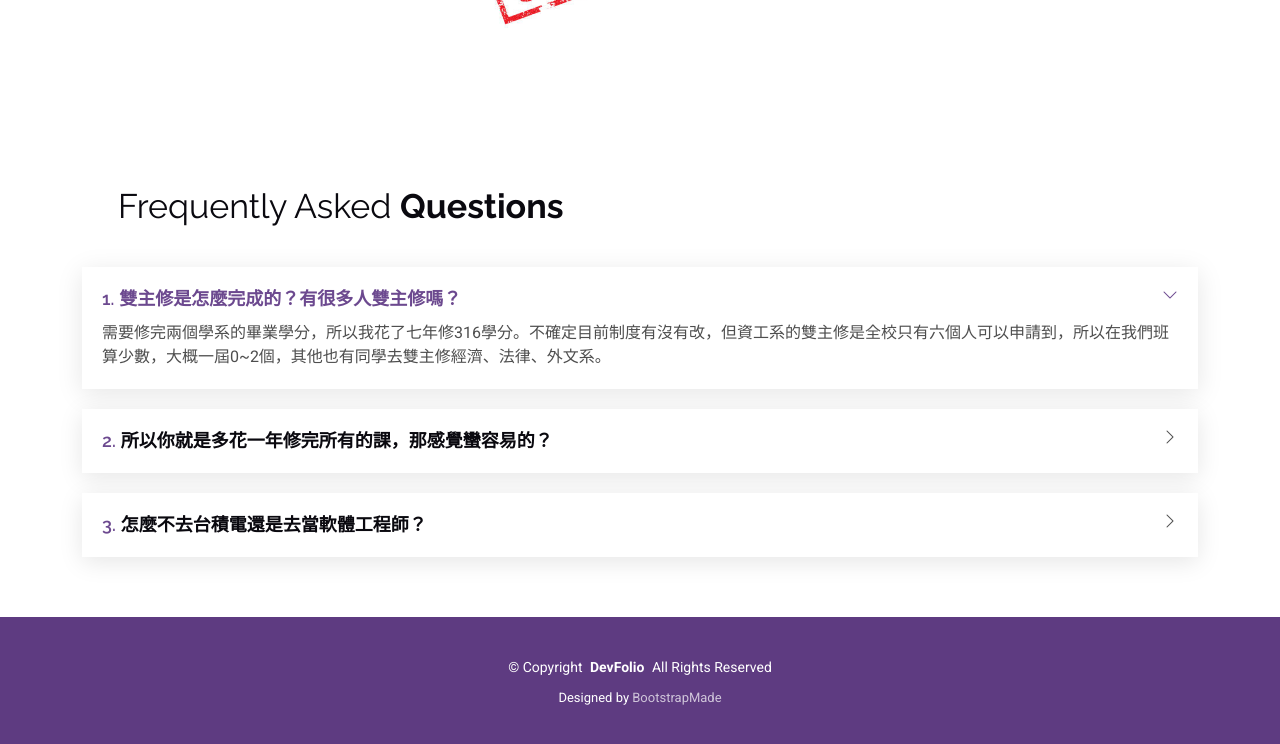
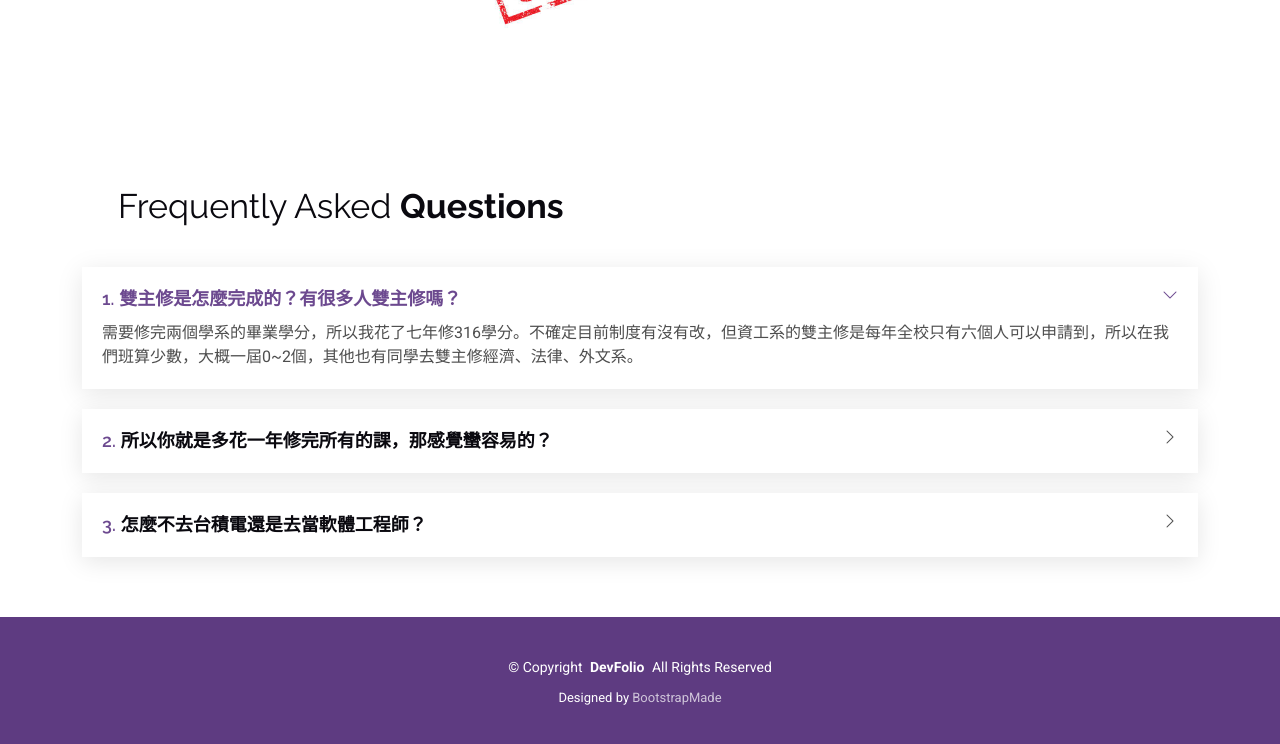
Before and after one commit to HYenTung/HYenTung.github.io, a plain HTML site: page index.html in a window 1280 px wide. Shown: the part 5510-6254 px from the top of the page. Drawn offline with Linux system fonts and the light colour scheme.

Commit message:
small mod

```diff
--- a/index.html
+++ b/index.html
@@ -466,7 +466,7 @@
                     <h3><span class="num">1.</span> <span>雙主修是怎麼完成的？有很多人雙主修嗎？</span></h3>
                     <div class="faq-content">
                     <p>
-                        需要修完兩個學系的畢業學分，所以我花了七年修316學分。不確定目前制度有沒有改，但資工系的雙主修是全校只有六個人可以申請到，所以在我們班算少數，大概一屆0~2個，其他也有同學去雙主修經濟、法律、外文系。
+                        需要修完兩個學系的畢業學分，所以我花了七年修316學分。不確定目前制度有沒有改，但資工系的雙主修是每年全校只有六個人可以申請到，所以在我們班算少數，大概一屆0~2個，其他也有同學去雙主修經濟、法律、外文系。
                     </p>
                     </div>
                     <i class="faq-toggle bi bi-chevron-right" aria-hidden="true"></i>
```
